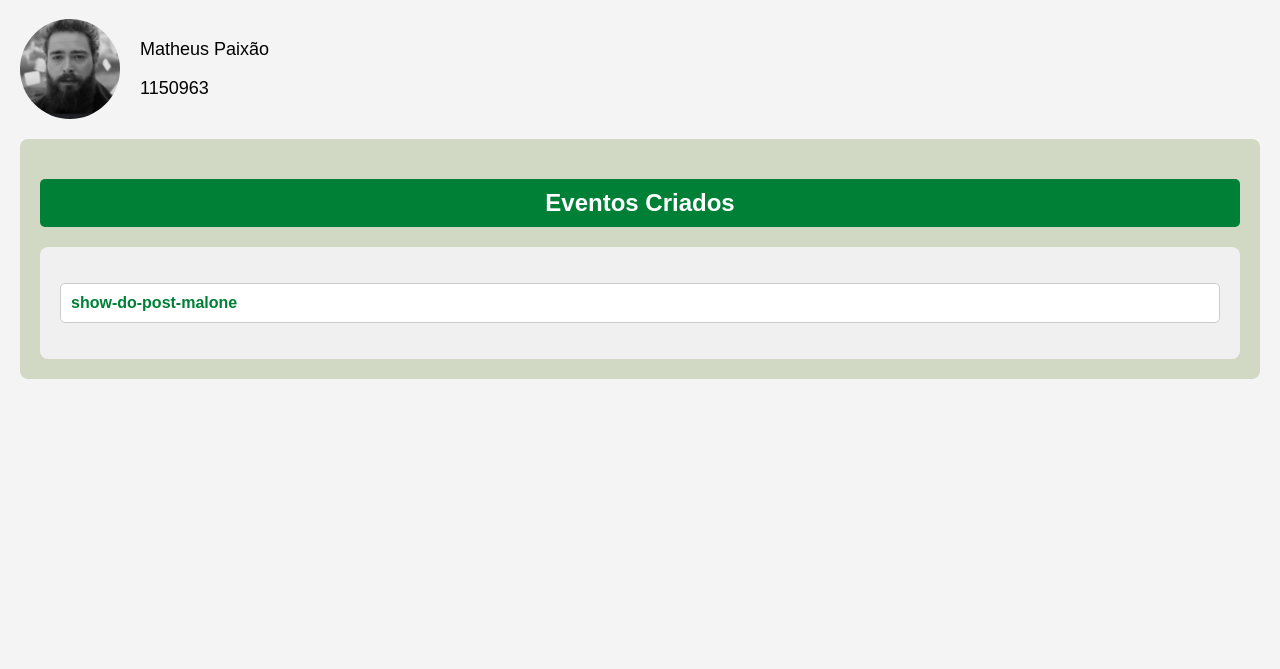
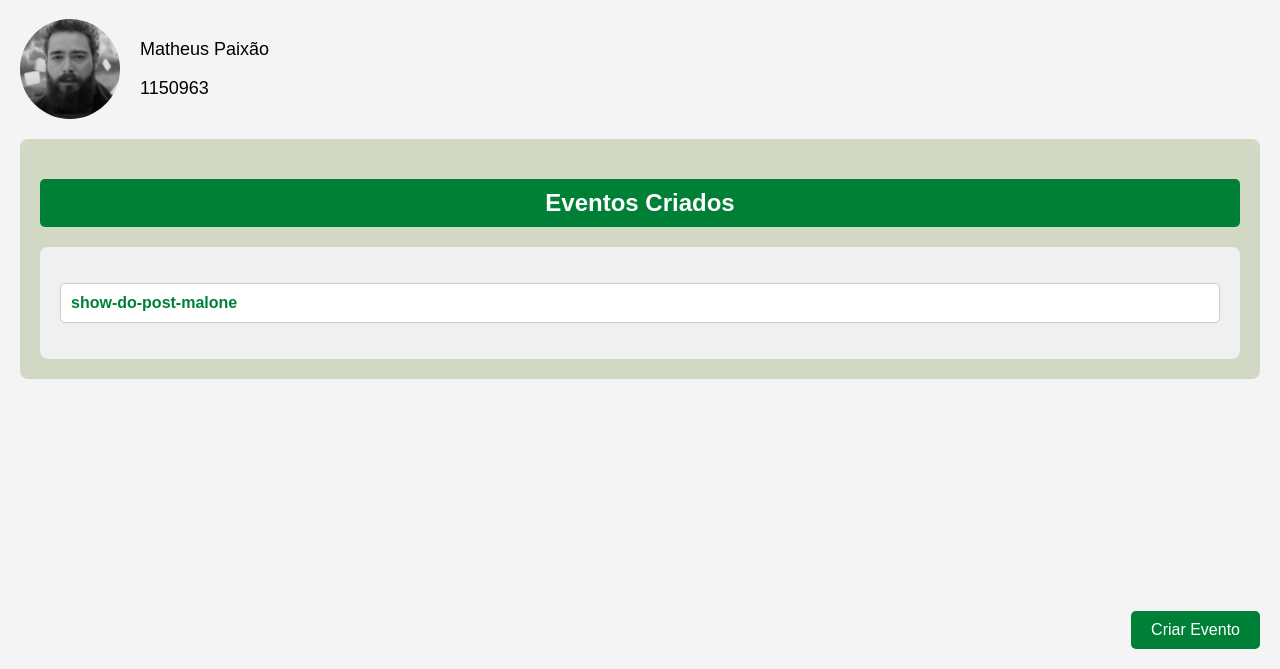
Before and after one commit to LehTaiyou/Aps-project, a plain HTML site: page telas/tela-professor/index.html in a window 1280 px wide. Shown: the part 131-800 px from the top of the page. Drawn offline with Linux system fonts and the light colour scheme.

Commit message:
Adicinando o botao de criar eventos a tela dos professores

```diff
--- a/telas/tela-professor/css/styles.css
+++ b/telas/tela-professor/css/styles.css
@@ -145,3 +145,20 @@ header {
     color: #004a1f;
     text-decoration: underline;
 }
+
+.create-event-button {
+    position: fixed;
+    bottom: 20px;
+    right: 20px;
+    background-color: #008037;
+    color: white;
+    border: none;
+    padding: 10px 20px;
+    border-radius: 5px;
+    cursor: pointer;
+    font-size: 16px;
+}
+
+.create-event-button:hover {
+    background-color: #005a28;
+}
--- a/telas/tela-professor/index.html
+++ b/telas/tela-professor/index.html
@@ -46,6 +46,9 @@
                 </div>
             </div>
         </div>
+
+        <!-- Botão Criar Evento -->
+        <button class="create-event-button">Criar Evento</button>
     </div>
 </body>
 </html>
```
Also changed, not shown: 1 other file.
